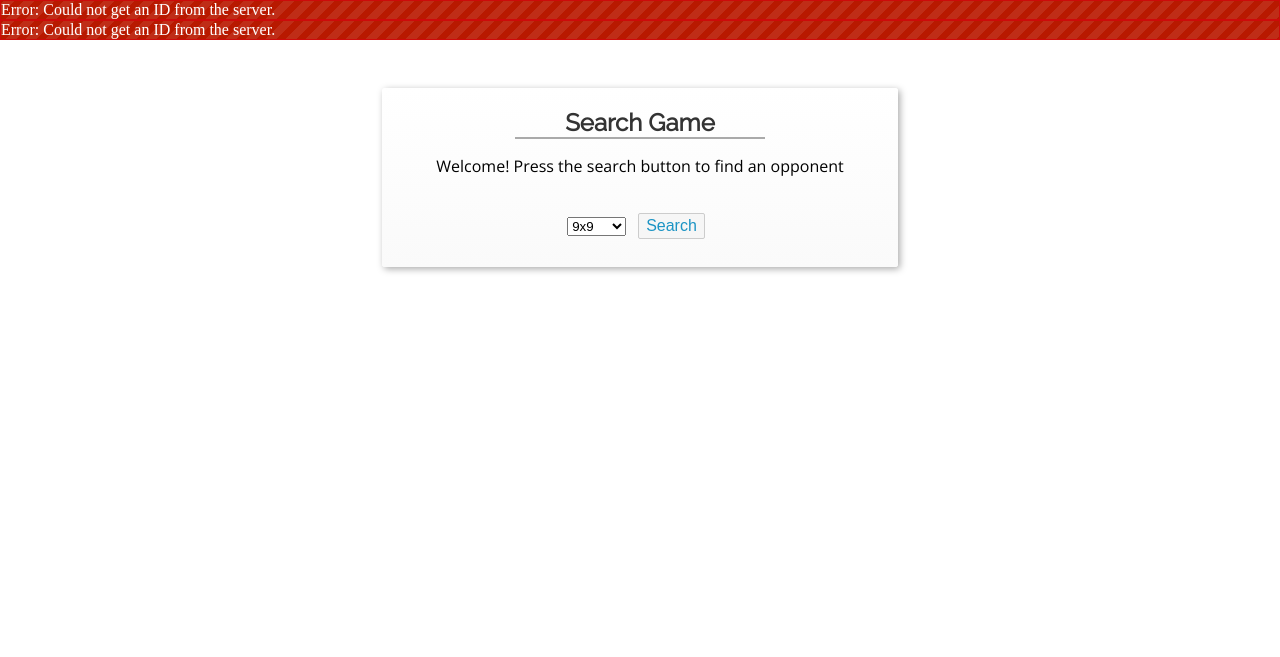
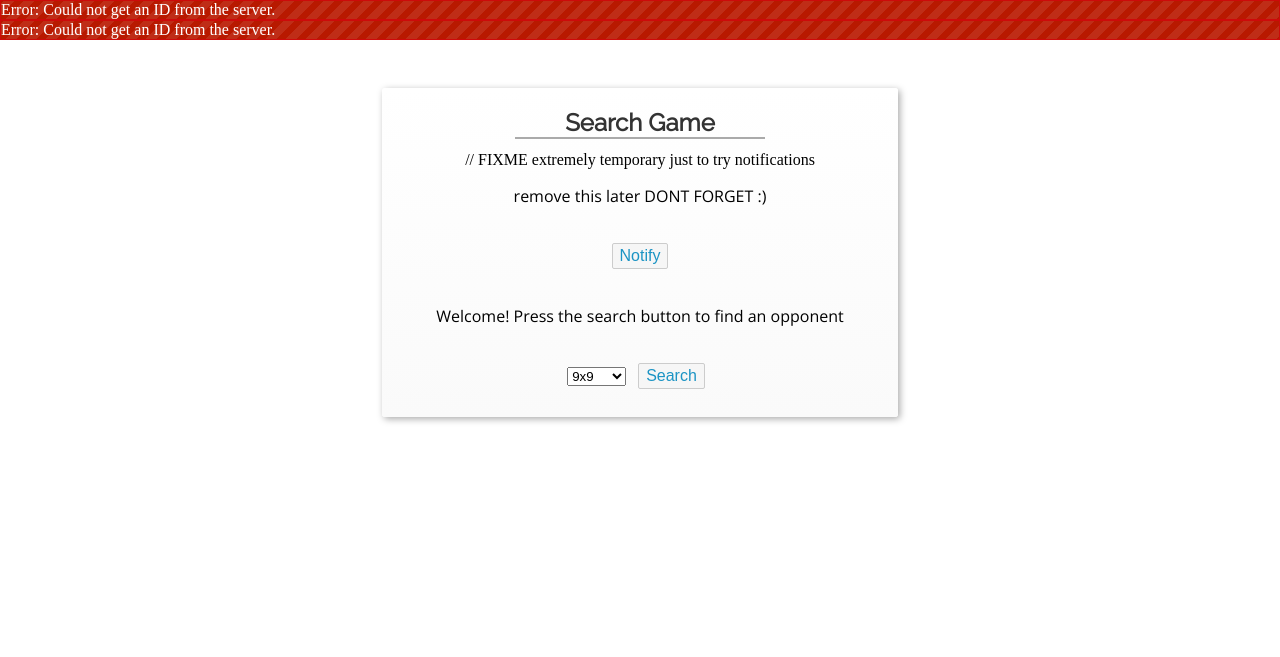
Before and after one commit to Sten-H/go-proj, a Flask app: page /play-hax in a window 1280 px wide. Shown: the part 35-692 px from the top of the page. Run offline with Flask 2, Linux system fonts and the light colour scheme; some libraries are stand-ins or nearby versions.

Commit message:
started implementing html notifications in game page

```diff
--- a/go_proj.ini
+++ b/go_proj.ini
@@ -2,8 +2,6 @@
 module = wsgi
 
 master = true
-#processes = 1
-#Trying to multi-thread this, not optimal but alright?
 threads = 5
 socket = go_proj.sock
 chmod-socket = 660
--- /dev/null
+++ b/static/javascript/notify.js
@@ -0,0 +1,32 @@
+//Base of this code is taken from http://stackoverflow.com/questions/2271156/chrome-desktop-notification-example
+
+// Request permission on page load
+addEventListener('DOMContentLoaded', function () {
+  if (Notification.permission !== "granted")
+    Notification.requestPermission();  // If notifications are not permitted, permission is requested.
+});
+
+//shows a notification if permission is granted, notification auotimatically closes after timeout duration in ms
+function createNotification(title, body, timeout) {
+  if (!Notification) {
+    alert('Desktop notifications not available in your browser.');
+    return;
+  }
+
+  if (Notification.permission !== "granted")
+    Notification.requestPermission();  // Why request again? Remove?
+
+  else {
+      var notification = new Notification(title, {
+      icon: 'http://cdn.sstatic.net/stackexchange/img/logos/so/so-icon.png',
+      body: body,
+    });
+
+    notification.onclick = function () {
+	//Do nothing, could maybe switch to tab?
+	window.focus(); // like this?
+    };
+    setTimeout(function() { notification.close() }, timeout);
+  }
+
+}
--- a/templates/game.html
+++ b/templates/game.html
@@ -12,10 +12,15 @@
       SCRIPT_ROOT = {{ request.script_root|tojson|safe }};
     </script>
 
+    <script type="text/javascript" src="{{ url_for('static', filename='javascript/notify.js') }}"></script>
+
     <link rel="stylesheet" type="text/css" property='stylesheet' href=" {{ url_for('static', filename='css/go_style.css') }}">
 
   <div class="extend-content" id="search-box">
   	<h2>Search Game</h2>
+	// FIXME extremely temporary just to try notifications
+	<p> remove this later DONT FORGET :) </p>
+	<button onclick="createNotification('Hey', 'Tja', 2000)">Notify</button>
       <p id="search-text">Welcome! Press the search button to find an opponent</p>
       <form id="search-form" onsubmit="return false;">
         <input type="hidden" name="id" id="id" value="id-here">
```
Also changed, not shown: templates/front_page.html (line endings or trailing spaces).
